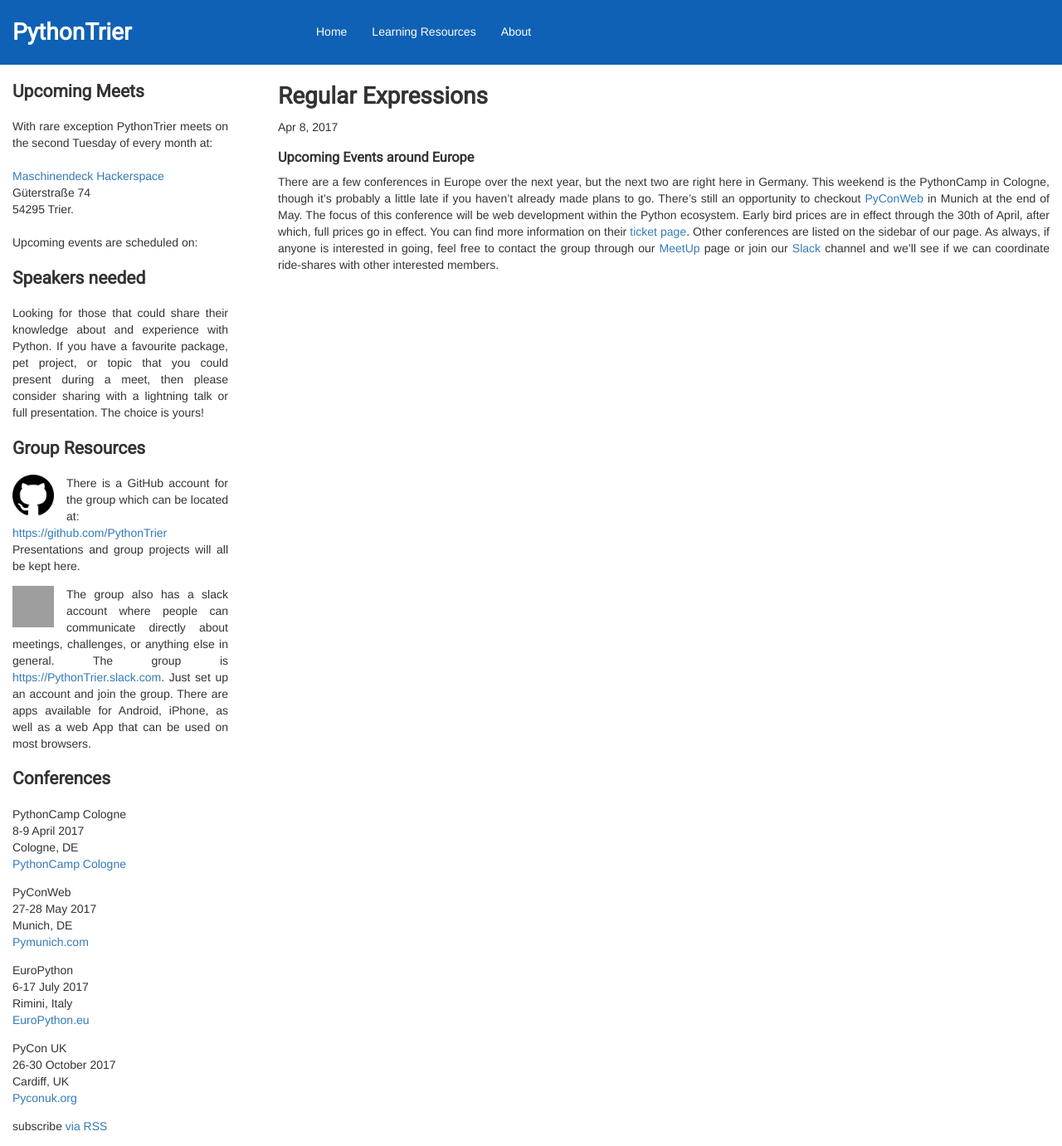
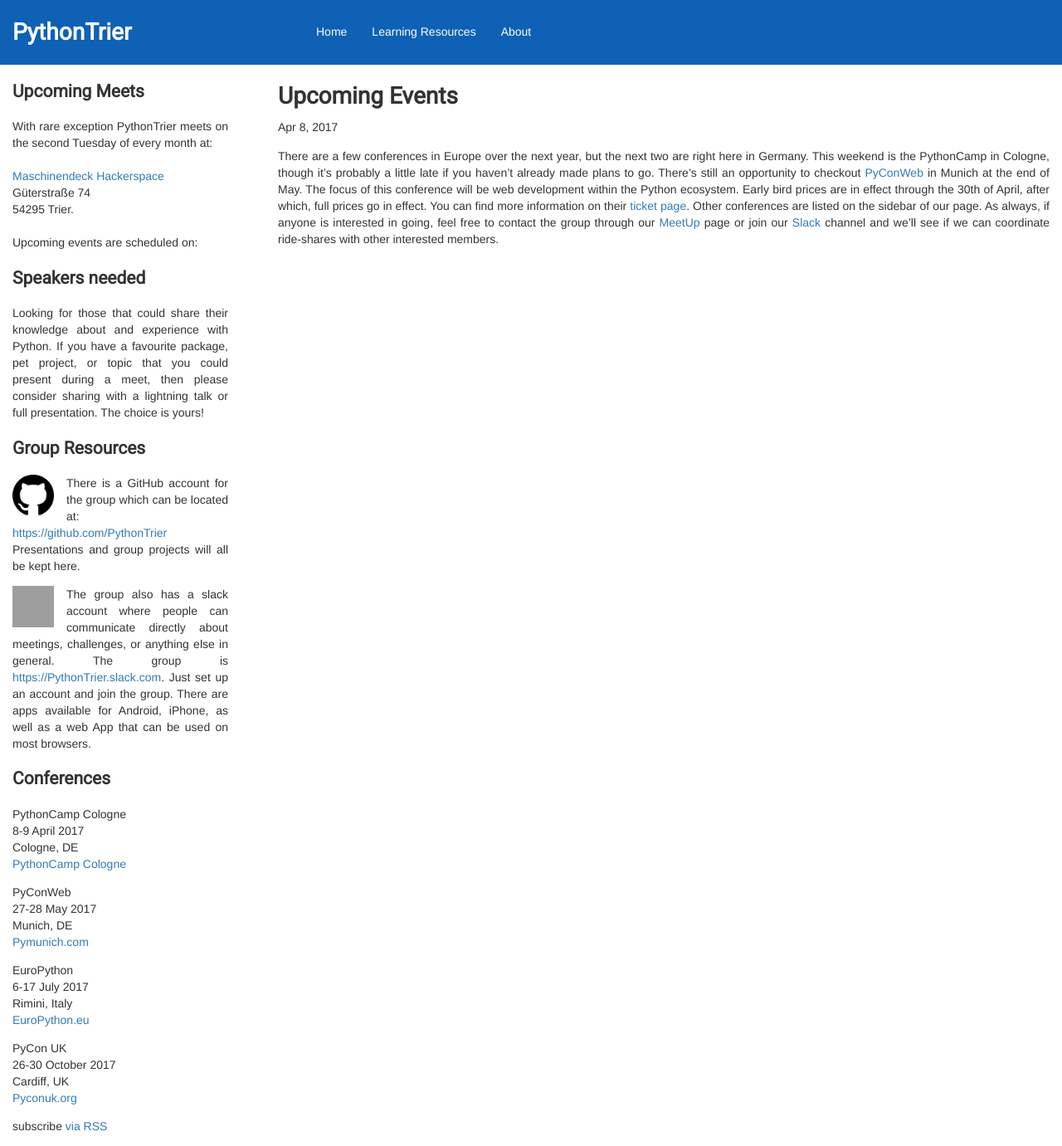
Before and after one commit to PythonTrier/pythontrier.github.io, a Jekyll site: the page built from _posts/2017-04-08-Conferences.md, in a window 1280 px wide. Shown: the whole page at 83% size. Built offline with Jekyll 4.4.1, drawn with Linux system fonts in a browser that asks for light colours; grey boxes are pictures that could not be loaded.

Commit message:
Updates post title.

```diff
--- a/_posts/2017-04-08-Conferences.md
+++ b/_posts/2017-04-08-Conferences.md
@@ -1,10 +1,9 @@
 ---
-title:  "Regular Expressions"
+title:  "Upcoming Events"
 date:   2017-04-08 12:00:00 +0200
 layout: post
 ---
 
-### Upcoming Events around Europe
 
 There are a few conferences in Europe over the next year, but the next two are right here in Germany. This weekend is
 the PythonCamp in Cologne, though it's probably a little late if you haven't already made plans to go.  There's still an
```
